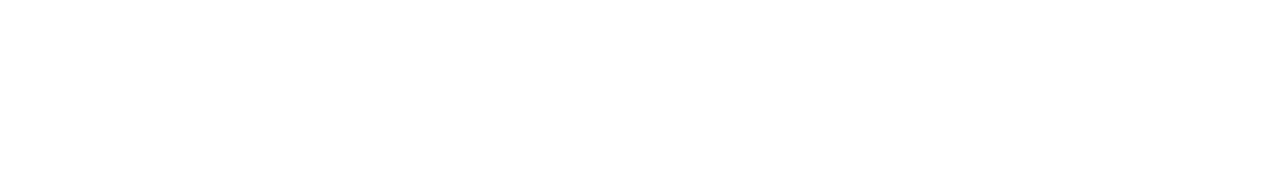
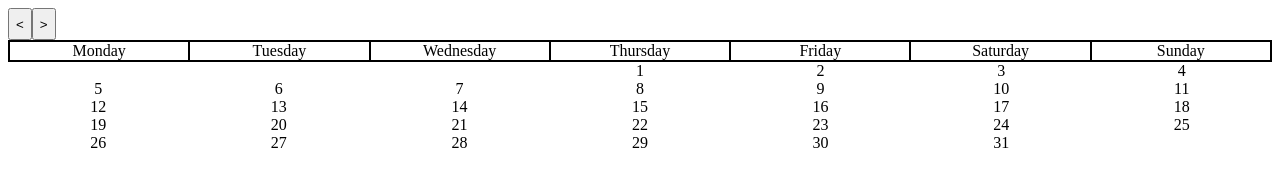
Before and after one commit to ValeriaKliui/calendar, a plain HTML site: page pages/calendar.html in a window 1280 px wide. Drawn offline with Linux system fonts and the light colour scheme.

Commit message:
add calendar

```diff
--- a/pages/calendar.html
+++ b/pages/calendar.html
@@ -4,9 +4,27 @@
     <meta charset="UTF-8">
     <meta http-equiv="X-UA-Compatible" content="IE=edge">
     <meta name="viewport" content="width=device-width, initial-scale=1.0">
+    <link rel="stylesheet" href="../resources/css/calendar.css">
     <title>Calendar</title>
 </head>
 <body>
-
+    <div class="calendar">
+        <div class="month-selection">
+        <button class="button-previous"><</button>
+        <p></p>
+        <button class="button-next">></button>
+    </div>
+        <div class="days-of-week">
+            <div class="day">Monday</div>
+            <div class="day">Tuesday</div>
+            <div class="day">Wednesday</div>
+            <div class="day">Thursday</div>
+            <div class="day">Friday</div>
+            <div class="day">Saturday</div>
+            <div class="day">Sunday</div>
+        </div>
+        <div class="days-number"></div>
+    </div>
 </body>
+<script src="../resources/js/calendar.js"></script>
 </html>
--- /dev/null
+++ b/resources/css/calendar.css
@@ -0,0 +1,18 @@
+.days-of-week {
+    display: grid;
+    grid-template-columns: repeat(7, 1fr);
+    border: .5px solid black;
+    text-align: center;
+}
+.day {
+    border: .5px solid black;
+}
+.days-number {
+    display: grid;
+    grid-template-columns: repeat(7, 1fr);
+    grid-template-rows: repeat(5, 1fr);
+    text-align: center;
+}
+.month-selection {
+    display: flex;
+}
--- /dev/null
+++ b/resources/js/calendar.js
@@ -0,0 +1,46 @@
+let daysNumber = document.querySelector('.days-number');
+let buttonNext = document.querySelector('.button-next');
+let buttonPrevious = document.querySelector('.button-previous');
+
+createCalendar(daysNumber, 11, 2022, false);
+
+function createCalendar(container, month, year, insert) {
+    let daysAmount = howMuchDays(month, year);
+    let date = new Date(year, month);
+    for (let i = 1; i <= daysAmount; i++) {
+        let dayNum = document.createElement('div');
+        dayNum.innerHTML = `${i}`;
+        if (!insert){
+        container.append(dayNum);}
+        else dayNum.replaceWith(dayNum);
+        container.firstElementChild.style.gridColumn = date.getDay();
+    }
+    console.log(date.getFullYear(), date.getMonth())
+}
+function howMuchDays(month, year) {
+    let firstMonth = new Date(year, month, 1);
+    let secondMonth = new Date(year, month + 1, 1);
+    return Math.round((secondMonth - firstMonth) / 1000 / 3600 / 24);
+}
+let data = new Date(2022, 11);
+let monthDecreaseCounter = decreaseNum(data.getMonth());
+
+buttonPrevious.onclick = ()=>{
+createCalendar(daysNumber, monthDecreaseCounter(), 2022, true)
+}
+function decreaseNum(number) {
+    number--;
+    return function () {
+        return number--;
+    }
+}
+let monthIncreaseCounter = increaseNum(data.getMonth());
+buttonNext.onclick = ()=>{
+createCalendar(daysNumber, monthIncreaseCounter(), 2022, true)
+}
+function increaseNum(number) {
+    number++;
+    return function () {
+        return number++;
+    }
+}
```
